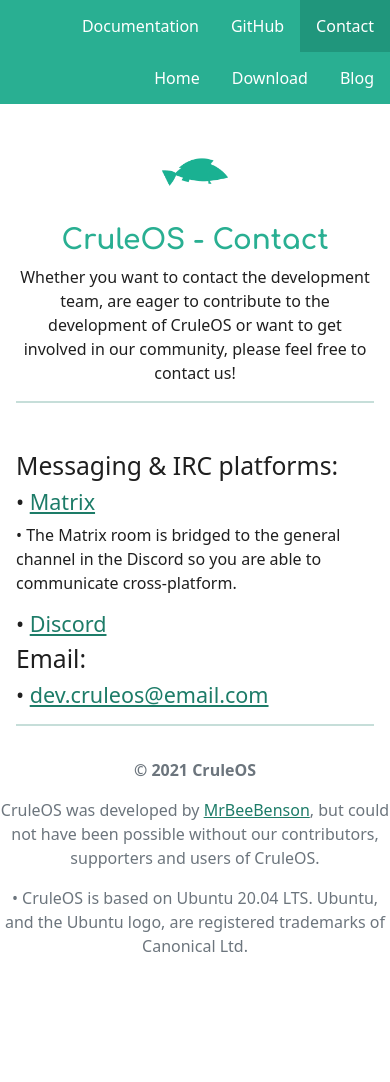
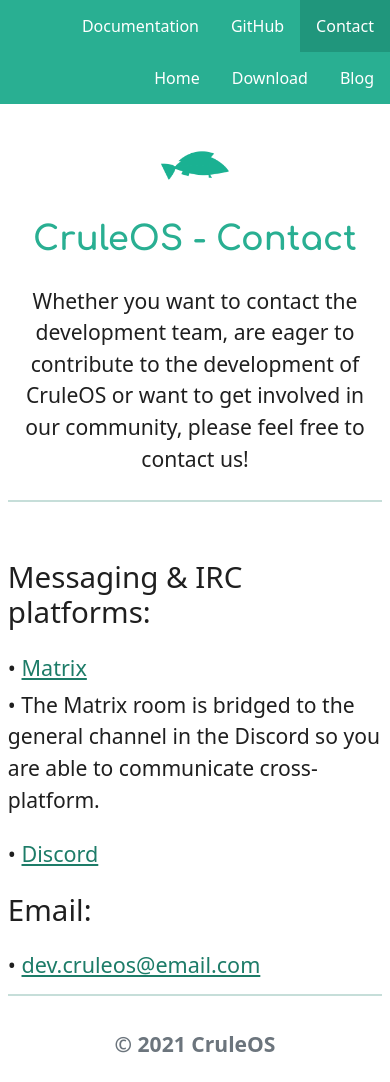
Before and after one commit to jakkaCollins/cruleos.github.io, a plain HTML site: page contact/index.html in a window 390 px wide. Shown: the top 1082 px of the page. Before the commit the page ends 974 px from the top, so only its background shows below. Drawn offline with nearby package versions, Linux system fonts and the light colour scheme.

Commit message:
Mobile optimisations

```diff
--- a/css/style.css
+++ b/css/style.css
@@ -110,12 +110,50 @@
 
     #content {
         width: 100%;
-        padding: 16px;
+        padding: 2vw;
     }
 
     #splash {
         width: 100%;
-        padding: 16px;
+        padding: 2vw;
+    }
+
+    #footer {
+        width: 100%;
+        padding: 2vw;
+    }
+
+    h1 {
+        font-size: 4vh !important;
+        margin-bottom: 3vh !important;
+    }
+
+    h2 {
+        font-size: 3.5vh !important;
+        margin-bottom: 3vh !important;
+        margin-top: 3vh !important;
+    }
+
+    p {
+        font-size: 2.5vh !important;
+        margin-bottom: 3vh !important;
+    }
+
+    h6 {
+        font-size: 1.7vh !important;
+        margin-bottom: 3vh !important;
+        margin-top: 3vh !important;
+    }
+
+    .content {
+        width: 100%;
+        padding-left: 50px !important;
+        padding-right: 50px !important;
+    }
+
+    .title {
+        margin: auto !important;
+        padding: 10vw;
     }
 
 }
```
